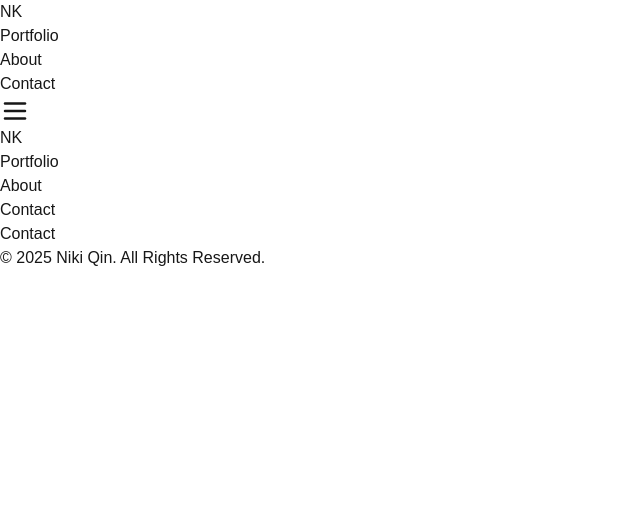
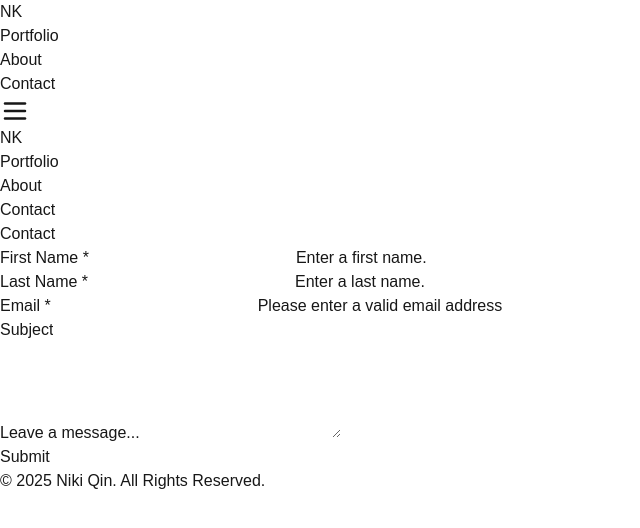
Before and after one commit to Nkkkiq/IRENE, a Next.js app: page /contact in a window 1280 px wide. Shown: the top 528 px of the page, without its empty margins (0-640 px from the left). Built offline with nearby package versions, Linux system fonts and the light colour scheme.

Commit message:
add contact form

```diff
--- a/src/app/contact/page.tsx
+++ b/src/app/contact/page.tsx
@@ -1,7 +1,122 @@
+"use client";
+
 export default function Contact() {
+  const email = "ed22c15d14667f27c57fa89d9c160a2c";
   return (
     <div className="flex flex-col items-center justify-items-center">
-      <span className="text-4xl tracking-[0.5rem] text-white">Contact</span>
+      <div className="flex w-full px-20">
+        <div className="flex flex-col flex-1 gap-y-10 p-10 text-white">
+          <span className="text-5xl text-white">Contact</span>
+        </div>
+
+        <section className="flex-1 p-10">
+          <div className="max-w-screen-sm">
+            <form
+              action={`https://formsubmit.co/${email}`}
+              method="POST"
+              className="text-white space-y-8 group"
+              novalidate
+            >
+              <div className="flex gap-x-5">
+                <input type="hidden" name="_template" value="table" />
+                <div className="flex flex-col flex-1">
+                  <label
+                    for="firstName"
+                    className="block mb-2 text-sm font-medium"
+                  >
+                    <span>First Name *</span>
+                    <input
+                      type="text"
+                      id="firstName"
+                      name="firstName"
+                      className="text-sm  block w-full p-2.5 bg-transparent no-underline border-b border-white outline-none invalid:[&:not(:placeholder-shown):not(:focus)]:border-red-500 peer"
+                      required
+                      placeholder=""
+                      pattern="[A-Za-z\s]+"
+                    />
+                    <span class="mt-2 hidden text-sm text-red-500 peer-[&:not(:placeholder-shown):not(:focus):invalid]:block">
+                      Enter a first name.
+                    </span>
+                  </label>
+                </div>
+                <div className="flex flex-col flex-1">
+                  <label
+                    for="lastName"
+                    className="block mb-2 text-sm font-medium"
+                  >
+                    <span>Last Name *</span>
+
+                    <input
+                      type="text"
+                      id="lastName"
+                      name="lastName"
+                      placeholder=""
+                      className="shadow-sm  text-sm  block w-full p-2.5 bg-transparent no-underline  border-b border-white outline-none invalid:[&:not(:placeholder-shown):not(:focus)]:border-red-500 peer"
+                      required
+                      pattern="[A-Za-z\s]+"
+                    />
+                    <span class="mt-2 hidden text-sm text-red-500 peer-[&:not(:placeholder-shown):not(:focus):invalid]:block">
+                      Enter a last name.
+                    </span>
+                  </label>
+                </div>
+              </div>
+              <div className="flex gap-x-5">
+                <div className="flex flex-col flex-1">
+                  <label for="email" class="mb-2">
+                    <span>Email *</span>
+                    <input
+                      type="email"
+                      name="email"
+                      id="email"
+                      class="shadow-sm text-sm  bg-transparent no-underline block w-full p-2.5 border-b border-white outline-none invalid:[&:not(:placeholder-shown):not(:focus)]:border-red-500 peer"
+                      placeholder=" "
+                      required
+                      pattern="[a-z0-9._%+-]+@[a-z0-9.-]+\.[a-z]{2,}$"
+                    />
+                    <span class="mt-2 hidden text-sm text-red-500 peer-[&:not(:placeholder-shown):not(:focus):invalid]:block">
+                      Please enter a valid email address
+                    </span>
+                  </label>
+                </div>
+                <div className="flex flex-col flex-1">
+                  <label for="subject" className="mb-2">
+                    <span>Subject</span>
+                    <input
+                      type="text"
+                      id="subject"
+                      name="subject"
+                      className="shadow-sm text-sm  bg-transparent no-underline block w-full p-2.5 border-b border-white outline-none"
+                    />
+                  </label>
+                </div>
+              </div>
+              <div className="sm:col-span-2">
+                <label
+                  for="message"
+                  className="block mb-2 text-sm font-medium  dark:text-gray-400"
+                >
+                  Leave a message...
+                </label>
+                <textarea
+                  id="message"
+                  rows="4"
+                  name="message"
+                  className="block p-2.5 w-full text-sm  shadow-sm  bg-transparent no-underline appearance-none border-b border-white outline-none resize-none"
+                />
+              </div>
+              <div className="flex justify-end">
+                <button
+                  type="submit"
+                  className="py-3 px-10 text-sm font-medium text-center text-white border border-white sm:w-fit hover:bg-primary-800 group-invalid:pointer-events-none group-invalid:opacity-50"
+                >
+                  Submit
+                </button>
+              </div>
+            </form>
+          </div>
+        </section>
+      </div>
     </div>
   );
 }
```
